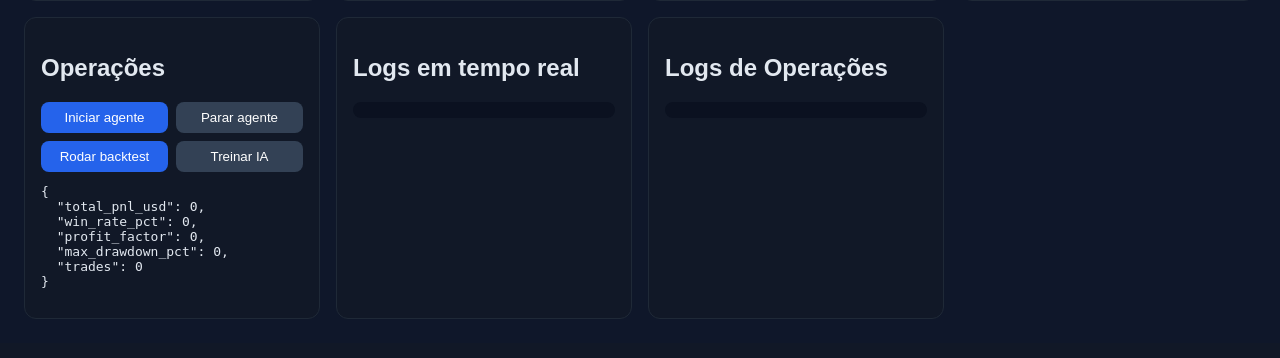
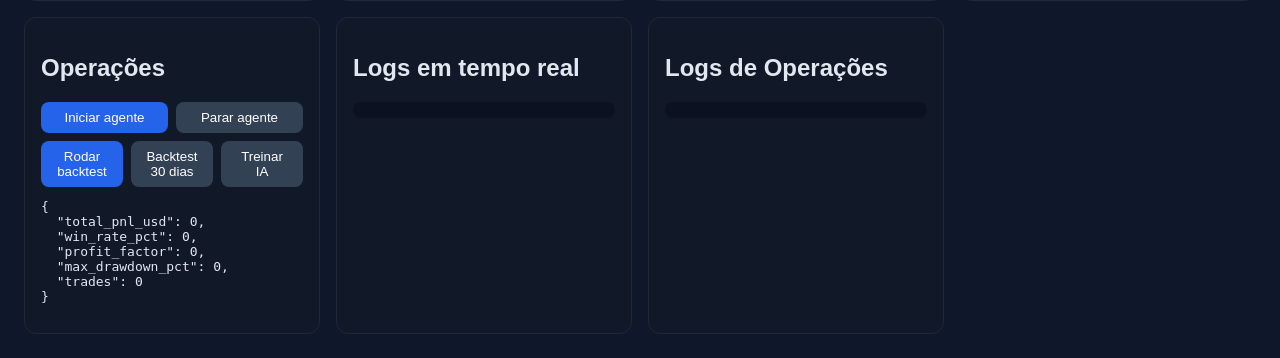
Before and after one commit to 1alezz/agente-IA-codex, a FastAPI app: page / in a window 1280 px wide. Shown: the part 556-914 px from the top of the page. Before the commit the page ends 875 px from the top, so only its background shows below. Run offline with FastAPI, Linux system fonts and the light colour scheme; data that the repository does not hold is empty.

Commit message:
Add checklist logging and 30-day backtest action

```diff
--- a/app/dashboard/templates/index.html
+++ b/app/dashboard/templates/index.html
@@ -90,6 +90,7 @@
       </div>
       <div class="row" style="margin-top: 8px;">
         <button onclick="runBacktest()">Rodar backtest</button>
+        <button class="secondary" onclick="runBacktest30d()">Backtest 30 dias</button>
         <button class="secondary" onclick="trainAgent()">Treinar IA</button>
       </div>
       <pre id="performance" style="margin-top: 12px;"></pre>
@@ -239,6 +240,12 @@
       alert(`Backtest concluído. Trades: ${data.trades}`);
     }
 
+    async function runBacktest30d() {
+      const response = await fetch('/api/actions/backtest-30d', { method: 'POST' });
+      const data = await response.json();
+      alert(`Backtest 30 dias concluído. Trades: ${data.trades}`);
+    }
+
     async function trainAgent() {
       const response = await fetch('/api/actions/train', { method: 'POST' });
       const data = await response.json();
--- a/app/main.py
+++ b/app/main.py
@@ -5,6 +5,7 @@ from fastapi.responses import HTMLResponse
 from fastapi.templating import Jinja2Templates
 
 import importlib.util
+from datetime import datetime, timedelta
 
 from app.core.logging import LogBuffer, TradeLogBuffer, configure_logger
 from app.core.schemas import TradingConfig
@@ -101,6 +102,18 @@ async def run_backtest() -> dict:
     return result.__dict__
 
 
+@app.post("/api/actions/backtest-30d")
+async def run_backtest_30d() -> dict:
+    logger.info("Backtest de 30 dias iniciado via dashboard.")
+    end_date = datetime.utcnow().date()
+    start_date = end_date - timedelta(days=30)
+    config = agent.config.backtest.model_copy(
+        update={"start_date": start_date.isoformat(), "end_date": end_date.isoformat()}
+    )
+    result = backtester.run(config, [])
+    return result.__dict__
+
+
 @app.post("/api/actions/train")
 async def train_agent() -> dict:
     logger.info("Treinamento RL iniciado via dashboard.")
--- a/app/trading/agent.py
+++ b/app/trading/agent.py
@@ -68,9 +68,14 @@ class TradingAgent:
         for symbol, frames in data.items():
             for timeframe, candles in frames.items():
                 enabled = [key for key, enabled in self.config.strategies.model_dump().items() if enabled]
-                self.logger.add(
-                    f"{symbol} [{timeframe}] observando mercado, buscando sinais: {', '.join(enabled)}."
-                )
+                bias = self._current_bias(candles)
+                checklist = [
+                    f"Ativo: {symbol}",
+                    f"Timeframe: {timeframe}",
+                    f"Bias: {bias}",
+                    f"Observando: {', '.join(enabled) if enabled else 'nenhuma estratégia ativa'}",
+                ]
+                self.logger.add(" | ".join(checklist))
                 decision = self._evaluate_symbol(symbol, timeframe, candles)
                 if decision:
                     self.last_decisions.append(decision)
@@ -98,6 +103,11 @@ class TradingAgent:
             f"{symbol} [{timeframe}] sinais detectados ({len(signals)}). Decisão: {decision.action}."
         )
         return decision
+
+    def _current_bias(self, candles: pd.DataFrame) -> str:
+        if candles.empty:
+            return "Neutro (dados insuficientes)"
+        return "Neutro"
 
     def log_trade_event(self, message: str) -> None:
         self.trade_logger.add_trade(message)
```
